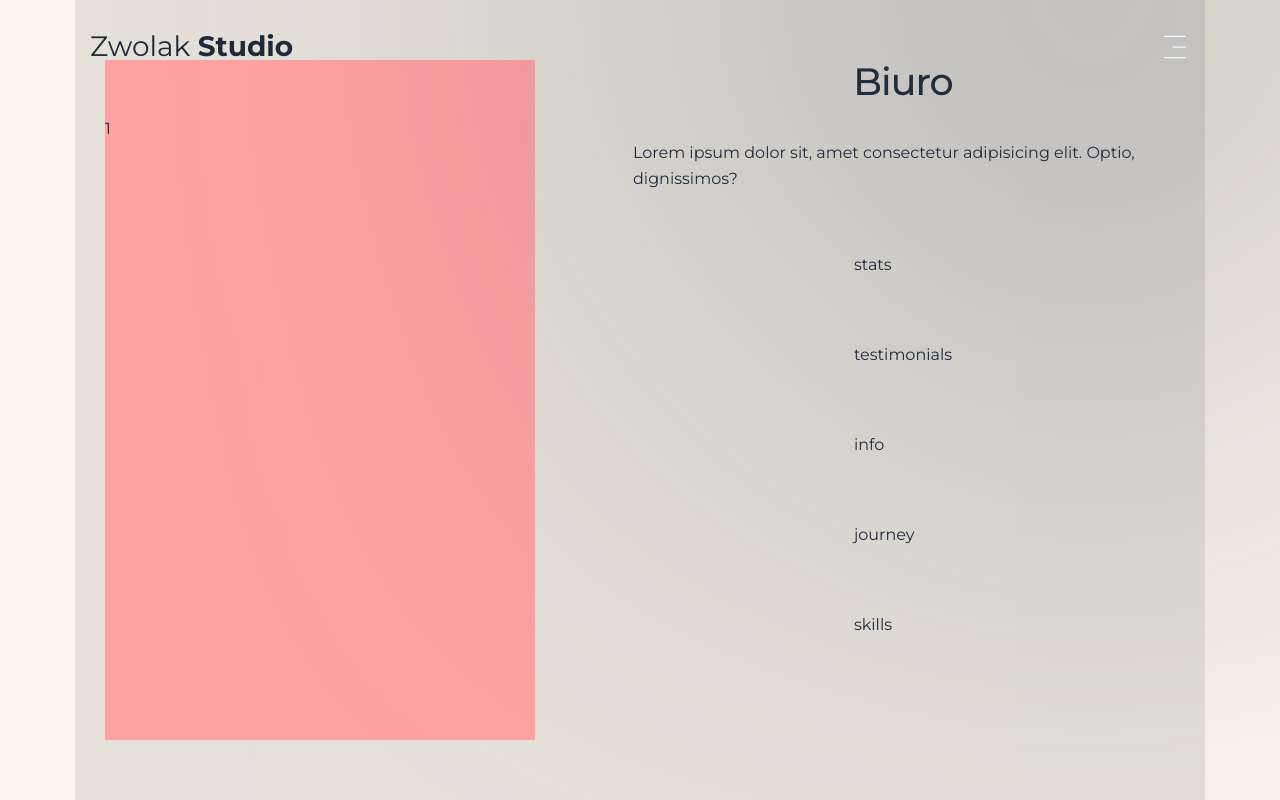
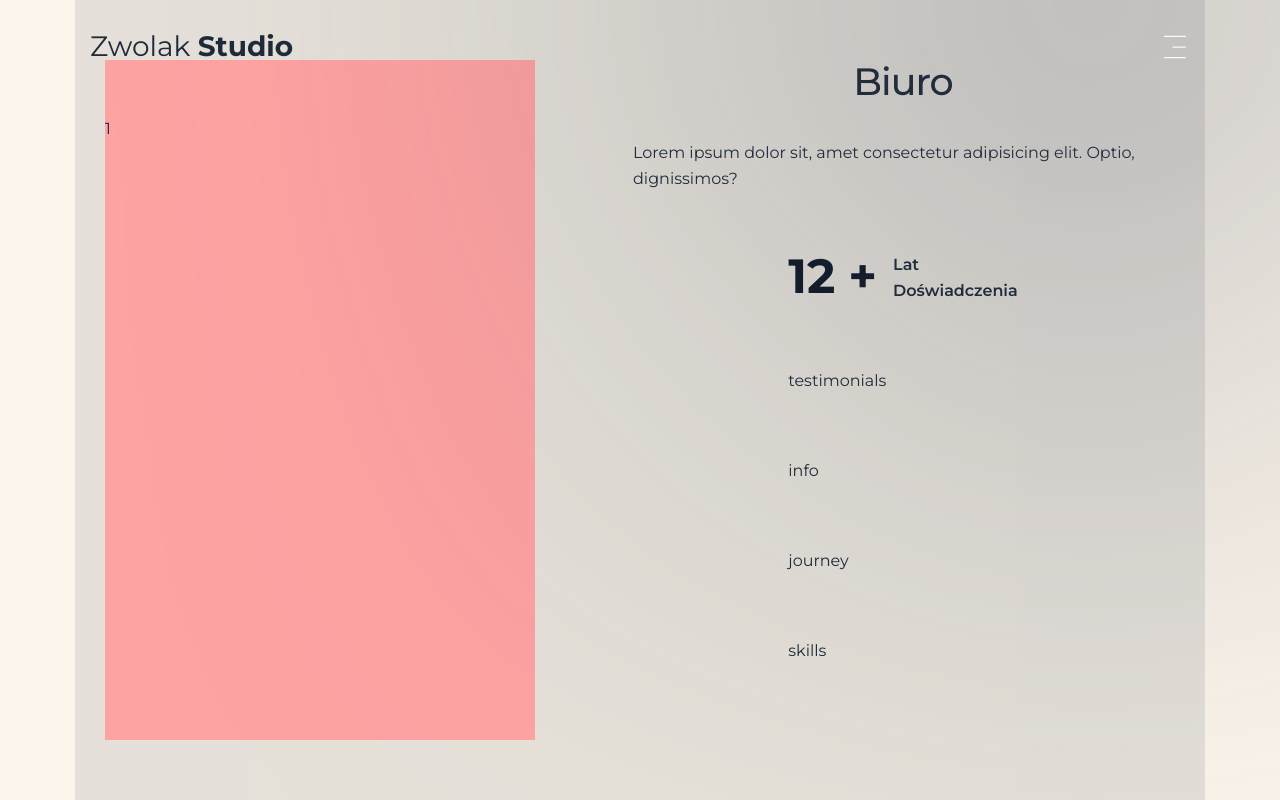
Before and after one commit to misiek869/zowlak_studio_website, a Next.js app: page /about in a window 1280 px wide. Shown: the top 800 px of the page. Built offline with nearby package versions, Linux system fonts and the light colour scheme.

Commit message:
create first CountUp

```diff
--- a/components/Stats.tsx
+++ b/components/Stats.tsx
@@ -1,7 +1,21 @@
-import React from 'react'
+import CountUp from 'react-countup'
 
 const Stats = () => {
-	return <div>stats</div>
+	return (
+		<div>
+			<div className='flex gap-4'>
+				<div className='text-5xl font-bold text-gray-900 flex'>
+					<CountUp end={12} duration={5} delay={2} className='block w-[60px]' />
+					<div className=''>+</div>
+				</div>
+
+				<span className='font-semibold'>
+					Lat <br />
+					Doświadczenia
+				</span>
+			</div>
+		</div>
+	)
 }
 
 export default Stats
```
